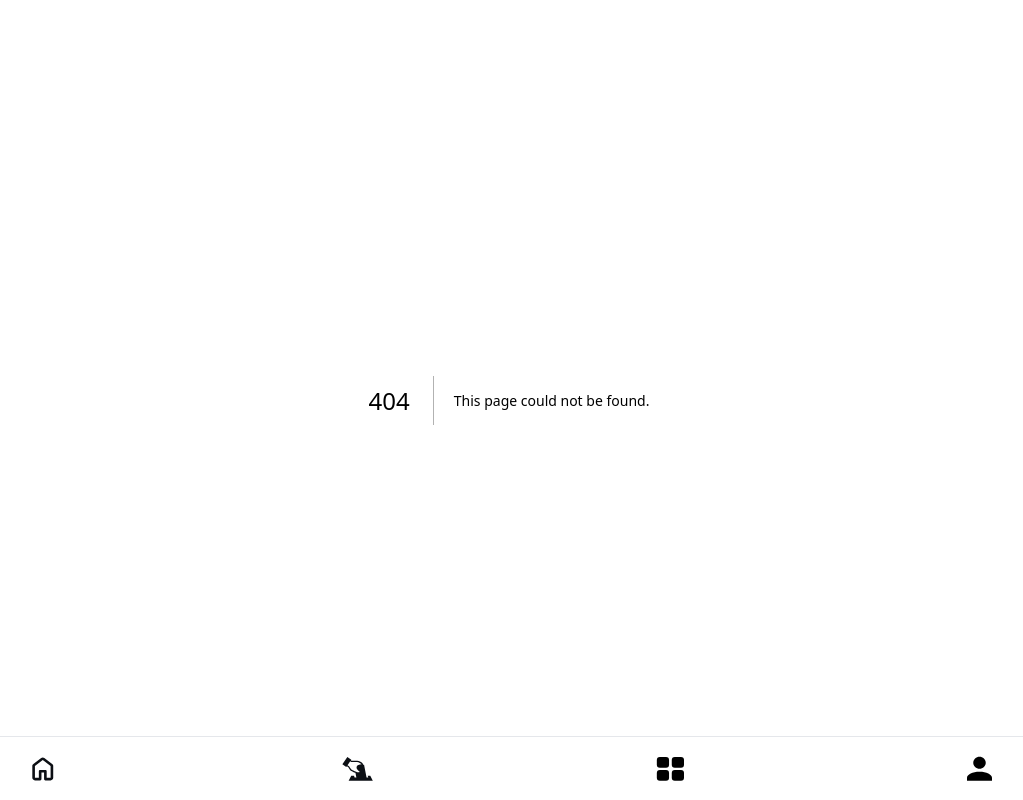
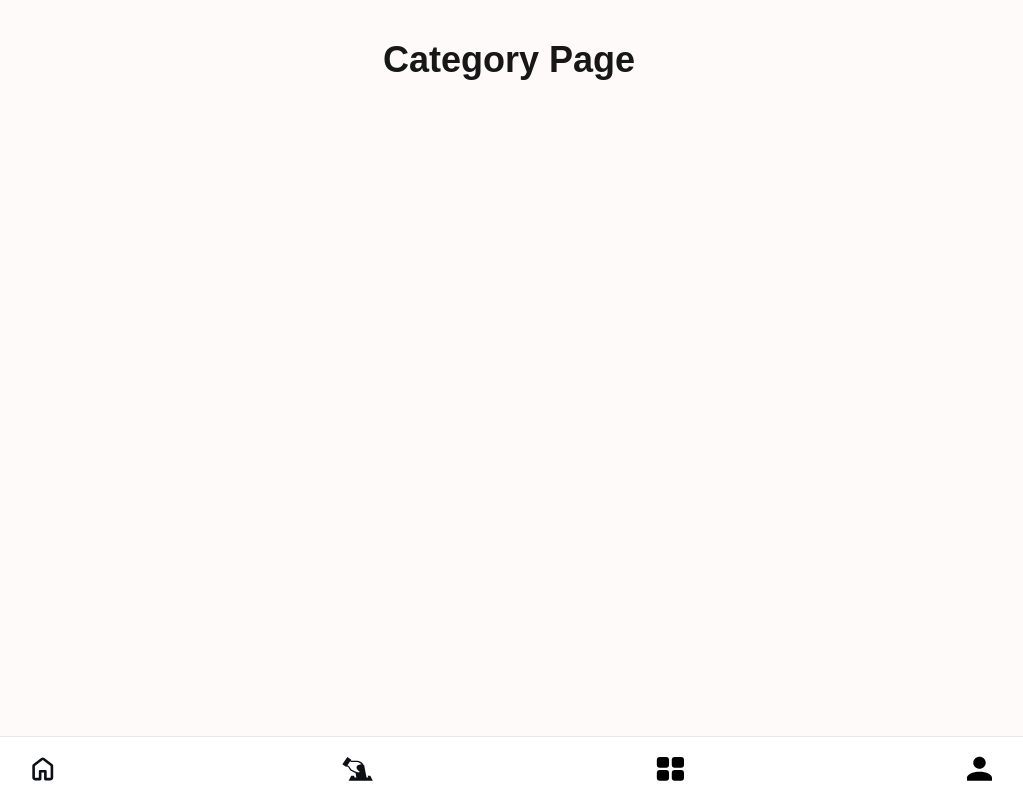
Before and after one commit to ModuloInc/Artc11, a Next.js app: page /category in a window 1280 px wide. Before the commit this address had no page. Shown: the whole page, without its empty margins (131-1154 px from the left). Built offline with nearby package versions, Linux system fonts and the light colour scheme.

Commit message:
feat(category): add category route and page, refactor NavBar category link

```diff
--- /dev/null
+++ b/src/app/category/page.tsx
@@ -0,0 +1,10 @@
+export default async function Category() {
+
+    return (
+        <>
+            <div className="flex flex-col items-center space-y-4 mt-10">
+                <h1 className="text-4xl font-extrabold">Category Page</h1>
+            </div>
+        </>
+    );
+}
--- a/src/components/NavBar.tsx
+++ b/src/components/NavBar.tsx
@@ -41,7 +41,7 @@ const BottomNavbar = ({ items }: BottomNavbarProps) => {
             ),
         },
         {
-            path: '/categorie',
+            path: '/category',
             icon: (
                 <svg width="28" height="24" viewBox="0 0 28 24" fill="none" xmlns="http://www.w3.org/2000/svg">
                     <rect width="12.2284" height="10.6651" rx="3" transform="matrix(-1 0 0 1 28 0)" fill="black"/>
```
